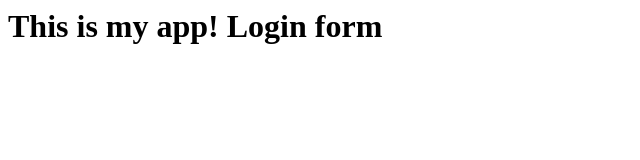
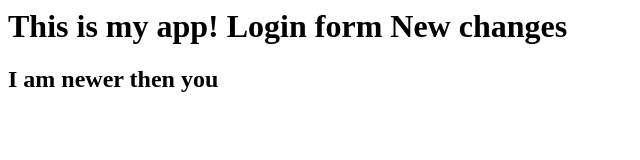
Before and after one commit to GuledIT/ReactRepo, a plain HTML site: page index.html in a window 1280 px wide. Shown: the whole page, without its empty margins (0-640 px from the left). Drawn offline with Linux system fonts and the light colour scheme.

Commit message:
login form

```diff
--- a/index.html
+++ b/index.html
@@ -5,8 +5,9 @@
 
   <body>
     <h1>
-      This is my app! Login form
+      This is my app! Login form New changes
     </h1>
+    <h2>I am newer then you</h2>
   </body>
 
   <footer></footer>
```
